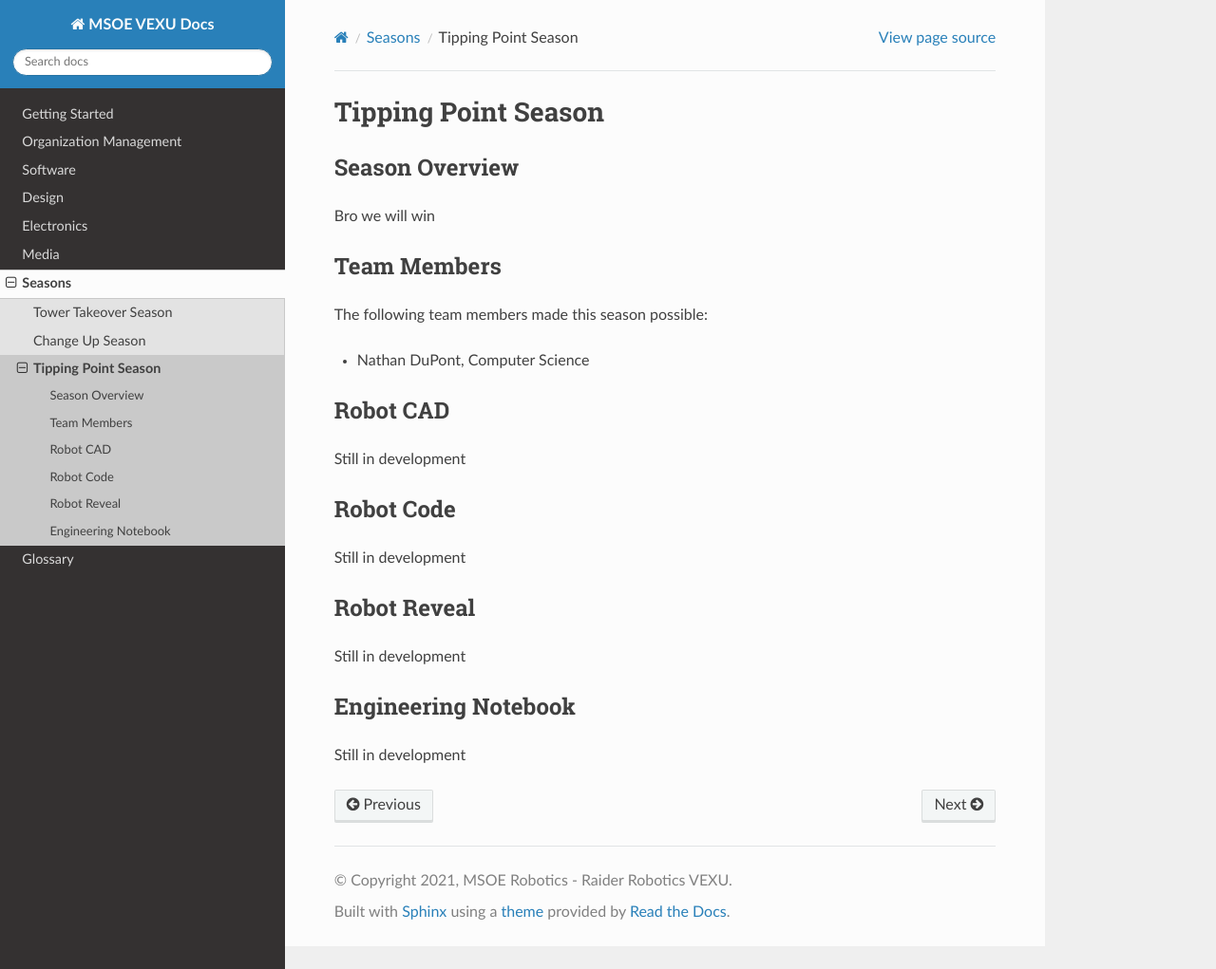
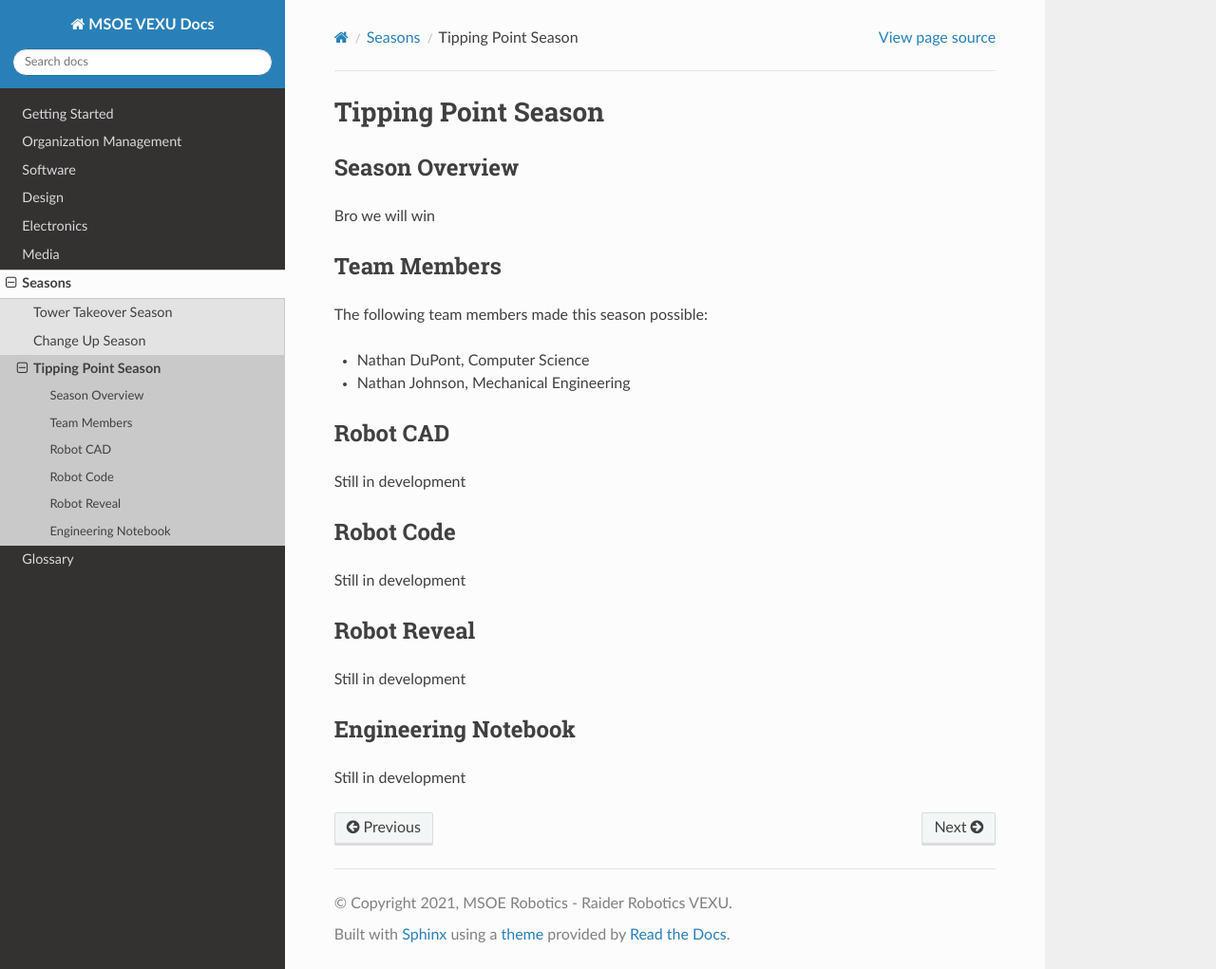
Before and after one commit to msoe-vex/docs, a Sphinx documentation site: the page built from source/seasons/tipping-point/tipping-point.rst, in a window 1280 px wide and 1021 px high. Shown: the whole window at 95% size. Built offline with Sphinx 7.4.7 and the Read the Docs theme 2.0.0, drawn with Linux system fonts in a browser that asks for light colours.

Commit message:
Added Nathan Johnson to team members

```diff
--- a/source/seasons/tipping-point/tipping-point.rst
+++ b/source/seasons/tipping-point/tipping-point.rst
@@ -14,7 +14,7 @@ Team Members
 The following team members made this season possible:
 
 - Nathan DuPont, Computer Science
-
+- Nathan Johnson, Mechanical Engineering
 
 Robot CAD
 =========
```
